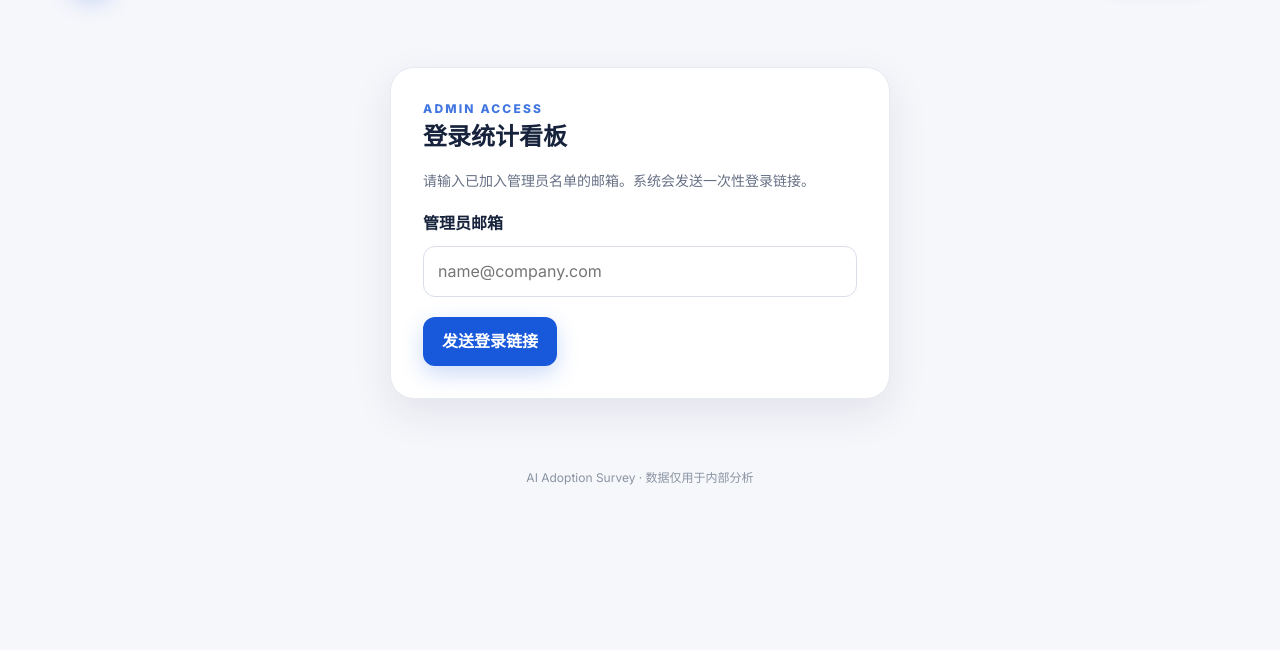
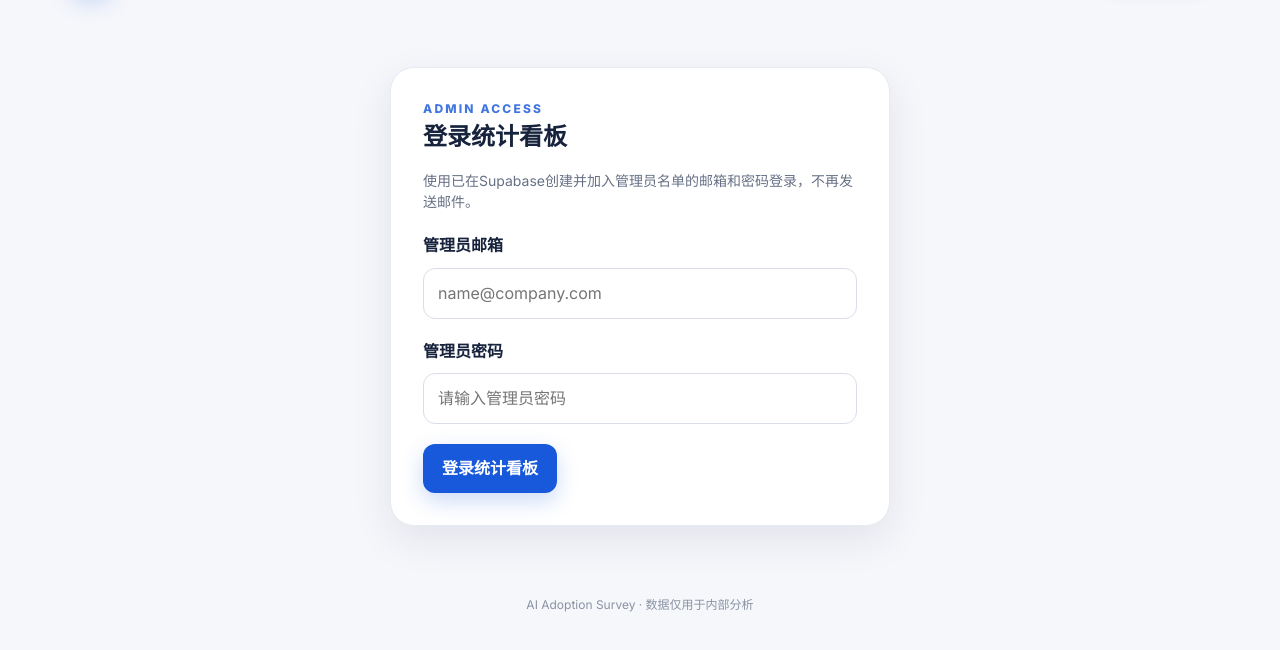
Before and after one commit to PeggyHe-75/AI-Survey, a plain HTML site: page index.html in a window 1280 px wide. Both pictures are taken after a click on the button "统计看板". Shown: the part 82-732 px from the top of the page. Drawn offline with nearby package versions, Linux system fonts and the light colour scheme.

Commit message:
Add files via upload

```diff
--- a/index.html
+++ b/index.html
@@ -88,7 +88,7 @@
     </section>
 
     <section id="dashboardView" class="hidden">
-      <div id="adminLogin" class="login-box"><div class="eyebrow" style="color:var(--blue)">ADMIN ACCESS</div><h2>登录统计看板</h2><p>请输入已加入管理员名单的邮箱。系统会发送一次性登录链接。</p><div class="field"><label for="adminEmail">管理员邮箱</label><input class="text-input" id="adminEmail" type="email" placeholder="name@company.com" /></div><button class="btn btn-primary" id="loginBtn" type="button">发送登录链接</button><div id="loginStatus" class="status"></div></div>
+      <div id="adminLogin" class="login-box"><div class="eyebrow" style="color:var(--blue)">ADMIN ACCESS</div><h2>登录统计看板</h2><p>使用已在Supabase创建并加入管理员名单的邮箱和密码登录，不再发送邮件。</p><div class="field"><label for="adminEmail">管理员邮箱</label><input class="text-input" id="adminEmail" type="email" autocomplete="username" placeholder="name@company.com" /></div><div class="field"><label for="adminPassword">管理员密码</label><input class="text-input" id="adminPassword" type="password" autocomplete="current-password" placeholder="请输入管理员密码" /></div><button class="btn btn-primary" id="loginBtn" type="button">登录统计看板</button><div id="loginStatus" class="status"></div></div>
 
       <div id="dashboardContent" class="hidden">
         <div class="dashboard-head"><div><div class="eyebrow" style="color:var(--blue)">LIVE RESULTS</div><h1>AI普及率与提效看板</h1><p id="lastUpdated">实时汇总所有有效问卷</p></div><div style="display:flex;gap:9px"><button class="btn btn-secondary" id="refreshBtn">刷新数据</button><button class="btn btn-secondary" id="exportBtn">导出CSV</button><button class="btn btn-danger" id="logoutBtn">退出</button></div></div>
@@ -160,7 +160,8 @@
 
     let allRows=[],charts={};
     async function checkSession(){if(!configured){$('adminLogin').classList.remove('hidden');setStatus('loginStatus','尚未连接云端数据库，请先完成配置。','error');return}const {data:{session}}=await client.auth.getSession();if(!session){$('adminLogin').classList.remove('hidden');$('dashboardContent').classList.add('hidden');return}const {data:admin,error}=await client.from('survey_admins').select('email').maybeSingle();if(error||!admin){await client.auth.signOut();setStatus('loginStatus','该邮箱不在管理员名单中。','error');return}$('adminLogin').classList.add('hidden');$('dashboardContent').classList.remove('hidden');loadRows()}
-    $('loginBtn').onclick=async()=>{const email=$('adminEmail').value.trim();if(!email){setStatus('loginStatus','请输入管理员邮箱。','error');return}if(!configured){setStatus('loginStatus','尚未完成云端配置。','error');return}$('loginBtn').disabled=true;const {error}=await client.auth.signInWithOtp({email,options:{emailRedirectTo:location.href.split('#')[0]+'#dashboard'}});$('loginBtn').disabled=false;setStatus('loginStatus',error?'发送失败：'+error.message:'登录链接已发送，请前往邮箱点击链接。',error?'error':'ok')};
+    async function passwordLogin(){const email=$('adminEmail').value.trim(),password=$('adminPassword').value;if(!email){setStatus('loginStatus','请输入管理员邮箱。','error');return}if(!password){setStatus('loginStatus','请输入管理员密码。','error');return}if(!configured){setStatus('loginStatus','尚未完成云端配置。','error');return}$('loginBtn').disabled=true;$('loginBtn').textContent='登录中…';const {error}=await client.auth.signInWithPassword({email,password});$('loginBtn').disabled=false;$('loginBtn').textContent='登录统计看板';if(error){const message=error.message==='Invalid login credentials'?'邮箱或密码错误，请检查Supabase中的管理员账号。':error.message;setStatus('loginStatus','登录失败：'+message,'error');return}await checkSession()}
+    $('loginBtn').onclick=passwordLogin;$('adminPassword').addEventListener('keydown',e=>{if(e.key==='Enter')passwordLogin()});
     $('logoutBtn').onclick=async()=>{await client.auth.signOut();allRows=[];showView('dashboard')};$('refreshBtn').onclick=loadRows;
 
     async function loadRows(){let rows=[],from=0;const page=1000;while(true){const {data,error}=await client.from('survey_responses').select('*').order('submitted_at',{ascending:false}).range(from,from+page-1);if(error){alert('读取数据失败：'+error.message);return}rows=rows.concat(data||[]);if(!data||data.length<page)break;from+=page}allRows=rows;buildFilters();renderDashboard();$('lastUpdated').textContent=`最近更新：${new Date().toLocaleString('zh-CN')} · 实时汇总所有有效问卷`}
```
